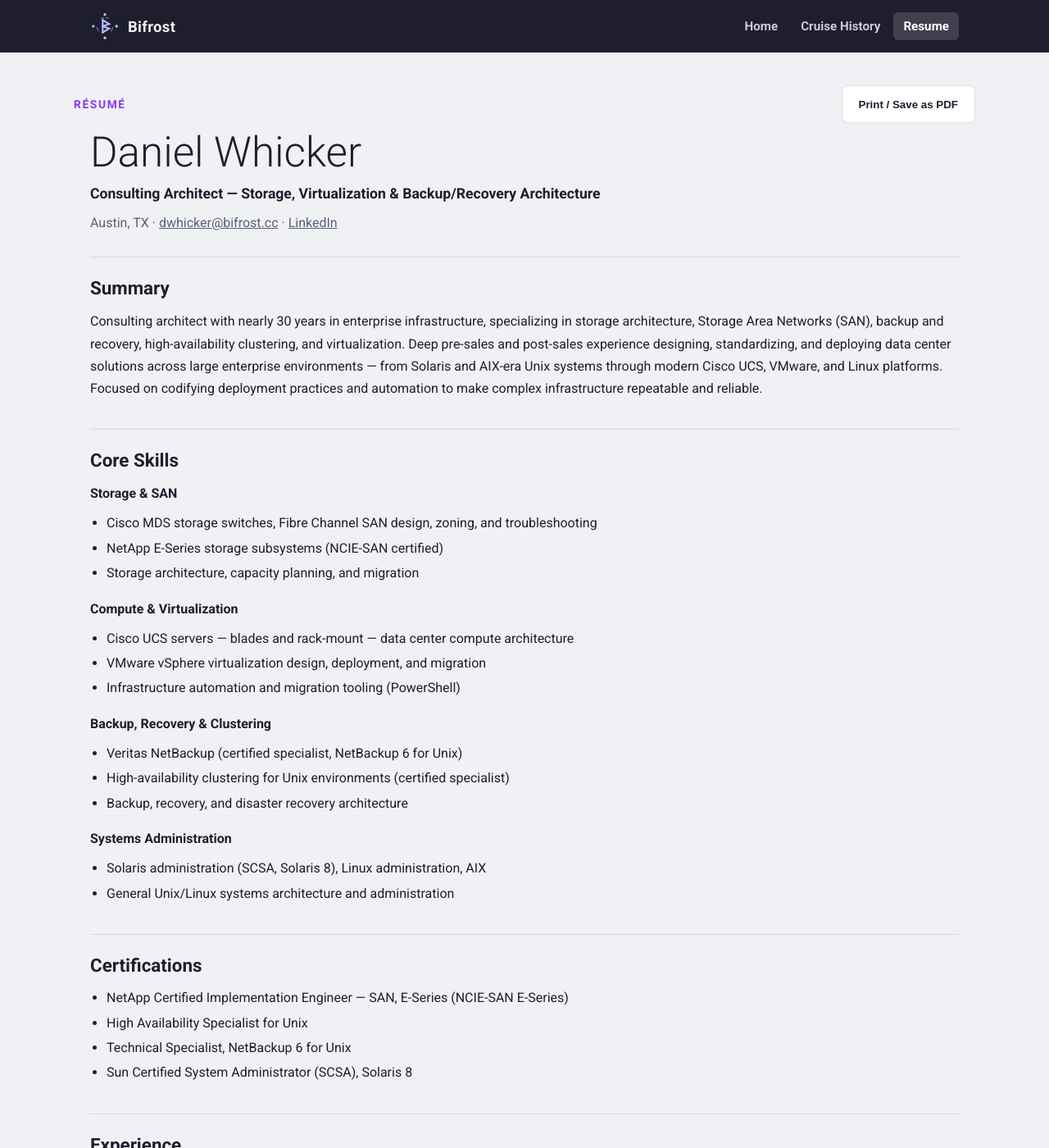
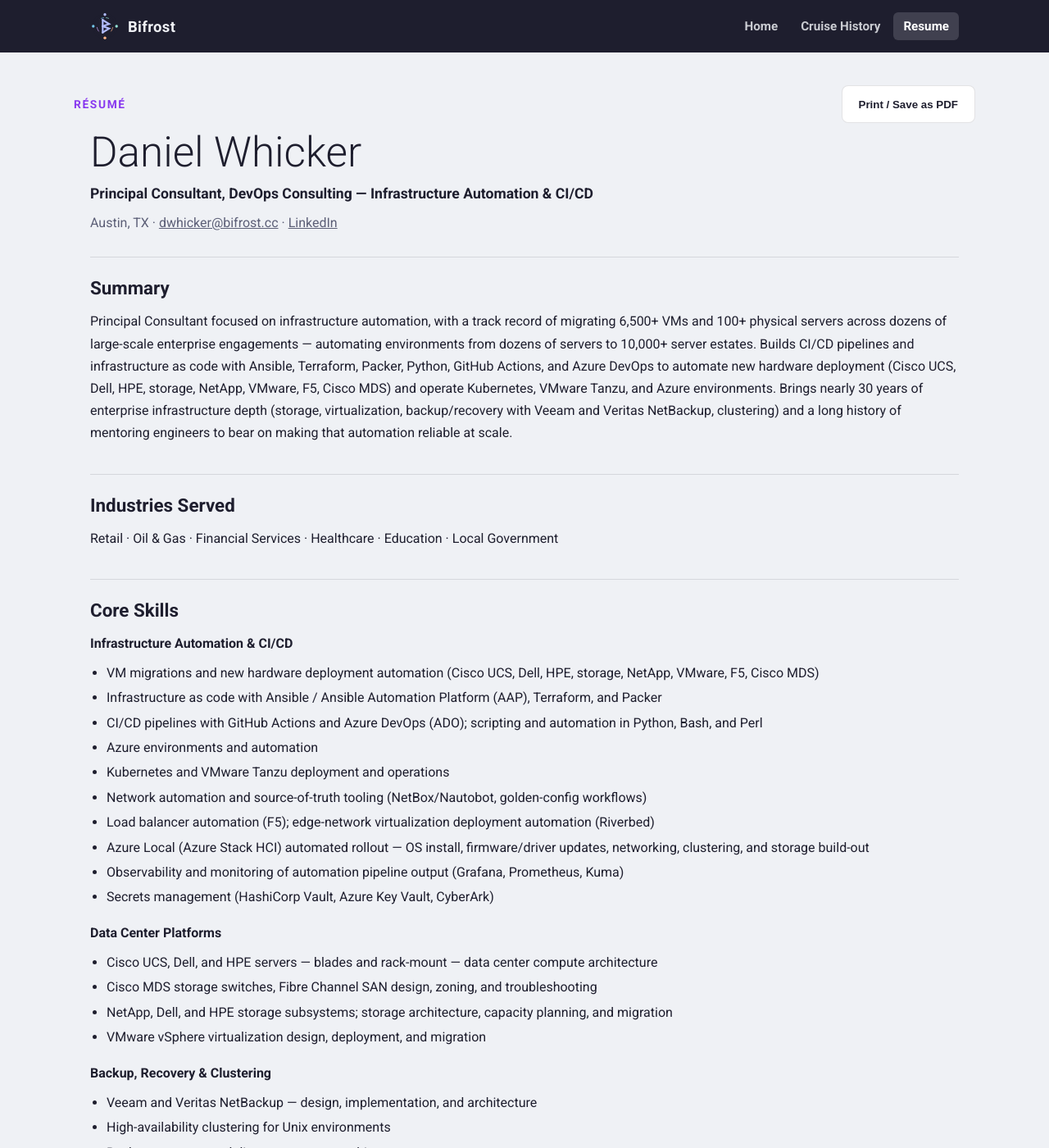
Before and after one commit to dewab74/homepage, a Jekyll site: the page built from resume.md, in a window 1280 px wide and 1400 px high. Shown: the whole window at 82% size. Built offline with Jekyll 4.4.1, drawn with Linux system fonts in a browser that asks for light colours; some of the changed text lies outside the part shown.

Commit message:
Refine resume: current title, DevOps focus, and full certification history
Updates title to Principal Consultant/DevOps Consulting, reframes summary
and experience around infrastructure automation (Ansible, Terraform,
Packer, GitHub Actions, Azure DevOps, Kubernetes, Tanzu) with concrete
achievements, corrects the Solid->Pivot->Computacenter acquisition chain,
and replaces the certifications section with a comprehensive
vendor-grouped legacy list sourced from the certifications archive.

Co-Authored-By: Claude Sonnet 5 <noreply@anthropic.com>

```diff
--- a/index.html
+++ b/index.html
@@ -186,7 +186,7 @@
             </a>
             <a class="link-card" href="./resume.html">
                 <span class="link-card-title">Resume</span>
-                <span class="link-card-desc">Storage, virtualization &amp; backup/recovery architecture</span>
+                <span class="link-card-desc">Infrastructure automation, CI/CD &amp; data center platforms</span>
             </a>
         </div>
     </section>
@@ -194,7 +194,7 @@
     <section class="block container">
         <h2>Resume</h2>
         <div class="feature-card">
-            <p>Consulting architect background in storage, virtualization, and backup/recovery — full experience and certifications.</p>
+            <p>Principal Consultant in DevOps Consulting — VM migrations, new hardware deployment, and CI/CD automation with Ansible, Terraform, Packer, Kubernetes, and Tanzu.</p>
             <a class="btn btn-ghost" href="./resume.html">View resume &rarr;</a>
         </div>
     </section>
--- a/resume.md
+++ b/resume.md
@@ -1,13 +1,13 @@
 ---
 layout: resume
 title: "Resume — Daniel Whicker"
-description: "Daniel Whicker's professional resume — storage, virtualization, and backup/recovery architecture."
+description: "Daniel Whicker's professional resume — infrastructure automation, CI/CD, and data center platform engineering."
 permalink: /resume.html
 ---
 
 # Daniel Whicker
 
-**Consulting Architect** — Storage, Virtualization & Backup/Recovery Architecture
+**Principal Consultant, DevOps Consulting** — Infrastructure Automation & CI/CD
 {: .resume-title-line}
 
 Austin, TX &middot; [dwhicker@bifrost.cc](mailto:dwhicker@bifrost.cc) &middot; [LinkedIn](https://www.linkedin.com/in/danielwhicker-2809881)
@@ -15,45 +15,55 @@ Austin, TX &middot; [dwhicker@bifrost.cc](mailto:dwhicker@bifrost.cc) &middot; [
 
 ## Summary
 
-Consulting architect with nearly 30 years in enterprise infrastructure, specializing in storage architecture, Storage Area Networks (SAN), backup and recovery, high-availability clustering, and virtualization. Deep pre-sales and post-sales experience designing, standardizing, and deploying data center solutions across large enterprise environments — from Solaris and AIX-era Unix systems through modern Cisco UCS, VMware, and Linux platforms. Focused on codifying deployment practices and automation to make complex infrastructure repeatable and reliable.
+Principal Consultant focused on infrastructure automation, with a track record of migrating 6,500+ VMs and 100+ physical servers across dozens of large-scale enterprise engagements — automating environments from dozens of servers to 10,000+ server estates. Builds CI/CD pipelines and infrastructure as code with Ansible, Terraform, Packer, Python, GitHub Actions, and Azure DevOps to automate new hardware deployment (Cisco UCS, Dell, HPE, storage, NetApp, VMware, F5, Cisco MDS) and operate Kubernetes, VMware Tanzu, and Azure environments. Brings nearly 30 years of enterprise infrastructure depth (storage, virtualization, backup/recovery with Veeam and Veritas NetBackup, clustering) and a long history of mentoring engineers to bear on making that automation reliable at scale.
+
+## Industries Served
+
+Retail &middot; Oil &amp; Gas &middot; Financial Services &middot; Healthcare &middot; Education &middot; Local Government
 
 ## Core Skills
 
-**Storage & SAN**
+**Infrastructure Automation & CI/CD**
+- VM migrations and new hardware deployment automation (Cisco UCS, Dell, HPE, storage, NetApp, VMware, F5, Cisco MDS)
+- Infrastructure as code with Ansible / Ansible Automation Platform (AAP), Terraform, and Packer
+- CI/CD pipelines with GitHub Actions and Azure DevOps (ADO); scripting and automation in Python, Bash, and Perl
+- Azure environments and automation
+- Kubernetes and VMware Tanzu deployment and operations
+- Network automation and source-of-truth tooling (NetBox/Nautobot, golden-config workflows)
+- Load balancer automation (F5); edge-network virtualization deployment automation (Riverbed)
+- Azure Local (Azure Stack HCI) automated rollout — OS install, firmware/driver updates, networking, clustering, and storage build-out
+- Observability and monitoring of automation pipeline output (Grafana, Prometheus, Kuma)
+- Secrets management (HashiCorp Vault, Azure Key Vault, CyberArk)
+
+**Data Center Platforms**
+- Cisco UCS, Dell, and HPE servers — blades and rack-mount — data center compute architecture
 - Cisco MDS storage switches, Fibre Channel SAN design, zoning, and troubleshooting
-- NetApp E-Series storage subsystems (NCIE-SAN certified)
-- Storage architecture, capacity planning, and migration
-
-**Compute & Virtualization**
-- Cisco UCS servers — blades and rack-mount — data center compute architecture
+- NetApp, Dell, and HPE storage subsystems; storage architecture, capacity planning, and migration
 - VMware vSphere virtualization design, deployment, and migration
-- Infrastructure automation and migration tooling (PowerShell)
 
 **Backup, Recovery & Clustering**
-- Veritas NetBackup (certified specialist, NetBackup 6 for Unix)
-- High-availability clustering for Unix environments (certified specialist)
+- Veeam and Veritas NetBackup — design, implementation, and architecture
+- High-availability clustering for Unix environments
 - Backup, recovery, and disaster recovery architecture
 
 **Systems Administration**
-- Solaris administration (SCSA, Solaris 8), Linux administration, AIX
+- Solaris, Linux, and AIX administration
 - General Unix/Linux systems architecture and administration
-
-## Certifications
-
-- NetApp Certified Implementation Engineer — SAN, E-Series (NCIE-SAN E-Series)
-- High Availability Specialist for Unix
-- Technical Specialist, NetBackup 6 for Unix
-- Sun Certified System Administrator (SCSA), Solaris 8
 
 ## Experience
 
 ### Computacenter US
 
-**Consulting Architect** &middot; *November 2020 – Present &middot; Austin, TX*
+**Principal Consultant, DevOps Consulting** &middot; *November 2020 – Present &middot; Austin, TX*
 
-- Consulting Architect in the Datacenter Practice, continuing following Computacenter's acquisition of Pivot Technology Services in November 2020.
-- Lead pre-sales and post-sales engagements spanning backup, automation, archive, clustering, virtualization, systems, and storage.
-- Help codify deployment practices and standards for the practice's current data center offerings.
+- Joined as Consulting Architect following Computacenter's acquisition of Pivot Technology Services in November 2020; now Principal Consultant in the DevOps Consulting group.
+- Migrated 6,500+ VMs and 100+ physical servers across dozens of large-scale enterprise engagements, automating environments from dozens of servers to 10,000+ server estates.
+- Automate new hardware deployment (Cisco UCS, Dell, HPE, storage, NetApp, VMware) with Ansible, Terraform, Packer, and Python — including configuring and deploying thousands of Cisco UCS/Red Hat servers within a single 6-hour maintenance window.
+- Deployed and operate Ansible Automation Platform (AAP/AWX) as the automation engine behind multiple large-scale initiatives, including full lifecycle automation — deployment, upgrades, and a complete single-source-of-truth (SSoT) application — for 80+ F5 rSeries devices and 40,000+ VIPs, and lifecycle automation (deployment, clustering, upgrades) for hundreds of Microsoft SQL Server instances.
+- Developed deployment and provisioning automation, including VM provisioning, for Riverbed edge-network virtualization devices for a large retailer, and separately for an automated Azure Local rollout onto Dell hardware for remote sites (oil rigs) — OS installation, firmware/driver updates, networking, clustering, and storage build-out. Neither project was ultimately executed for its original engagement, but the automation was reused on other projects.
+- Deployed, configured, and customized 40+ VMware Tanzu Kubernetes sites; operate Kubernetes and Azure environments with CI/CD pipelines in GitHub Actions and Azure DevOps.
+- Architect backup/recovery solutions with Veeam and Veritas NetBackup, and network automation/source-of-truth workflows (NetBox/Nautobot, golden-config).
+- Mentor engineers and consultants across the practice; lead pre-sales and post-sales engagements and help codify deployment standards.
 
 ### Pivot Technology Services Corp.
 
@@ -74,12 +84,15 @@ Consulting architect with nearly 30 years in enterprise infrastructure, speciali
 **Sr. Systems Engineer** &middot; *August 2005 – May 2007*
 
 - Sr. Systems Engineer in the Storage Group, providing pre-sales support on clustering, SANs, backup and recovery, and general systems/storage architecture.
+- Developed an interactive DiskMap tool (Solaris/Perl) to report on enterprise storage allocation, configuration, and usage for EMC Symmetrix and Sun SSA storage devices.
+- Built a NetBackup configuration, usage, performance, and tuning data-collection and reporting tool.
+- Performed general Unix/Solaris/AIX systems administration.
 
 ### Pivot Technology Services Corp.
 
 **Sr. Systems Engineer** &middot; *2003 – August 2005*
 
-*Solid Systems was acquired by Sigma Solutions in 2003, which was later acquired by Pivot.*
+*Continued following Pivot's acquisition of Solid Systems in 2003.*
 
 - Pre- and post-sales Systems Engineer. Assisted with solutions design before the sale and delivered professional services after, specializing in Clustering and Backup solutions.
 
@@ -87,7 +100,7 @@ Consulting architect with nearly 30 years in enterprise infrastructure, speciali
 
 **Sr. Systems Engineer** &middot; *2001 – 2003*
 
-*Acquired by Sigma Solutions in 2003.*
+*Acquired by Pivot Technology Services Corp. in 2003.*
 
 - Pre- and post-sales Systems Engineer specializing in Clustering and Backup solutions.
 
@@ -107,6 +120,47 @@ Consulting architect with nearly 30 years in enterprise infrastructure, speciali
 
 **The University of Texas at Austin** &middot; 1992 – 1997
 
+## Legacy Certifications
+
+*Earned earlier in career (1996–2018); included for historical context.*
+
+**Cisco**
+- CCNP Data Center (2015)
+- CCNA Data Center (2015)
+- Data Center Unified Computing Support Specialist — DCUCSS (2015)
+- Data Center Unified Fabric Support Specialist — DCUFSS (2014)
+- Cisco Storage Design Fundamentals (CSDF), course completion (2008)
+
+**Red Hat**
+- Red Hat Certified Engineer (RHCE), RHEL 7 (2018)
+- Red Hat Certified System Administrator (RHCSA), RHEL 7 (2018)
+
+**NetApp**
+- NetApp Certified Implementation Engineer — SAN Specialist, E-Series (NCIE-SAN E-Series) (2018)
+
+**EMC / Isilon**
+- EMC Proven Professional — Data Domain Deduplication, Backup and Recovery (2012)
+- EMC Information Storage and Management Associate (2012)
+- Isilon Certified Integration Engineer, OneFS 6.5 (2012)
+- Isilon Certified Storage Professional, OneFS 6.5 (2012)
+
+**Veritas / Symantec**
+- Veritas NetBackup Catalog Manipulation (CatMan) Technical Assessment (2016)
+- Authorized Symantec Consultant — Data Protection / NetBackup (2012)
+- Symantec Technical Specialist — Veritas NetBackup 6 for Unix (2007)
+- Symantec Technical Specialist — Veritas Storage Foundation 5 for Unix (2007)
+- VERITAS Certified Professional — High Availability Specialist for UNIX (2004)
+
+**IBM**
+- IBM Certified Support Technician — Power Systems for AIX and Linux (2010)
+- IBM AIX Certified System Administrator (AIX 4.x)
+- Tivoli Certified Consultant — Tivoli Storage Manager V4.1 (2002)
+
+**Sun Microsystems**
+- Sun Certified Network Administrator, Solaris 8 (2004)
+- Sun Certified System Administrator, Solaris 8 (2002)
+- Sun iForce Partner Certification — Data Center, Enterprise, Network Storage, StorEdge, Sun Fire, Workgroup, and Channel Partner product tracks (2001–2004)
+
 ---
 
 *Updated periodically — reach out directly for the most current details.*
```
